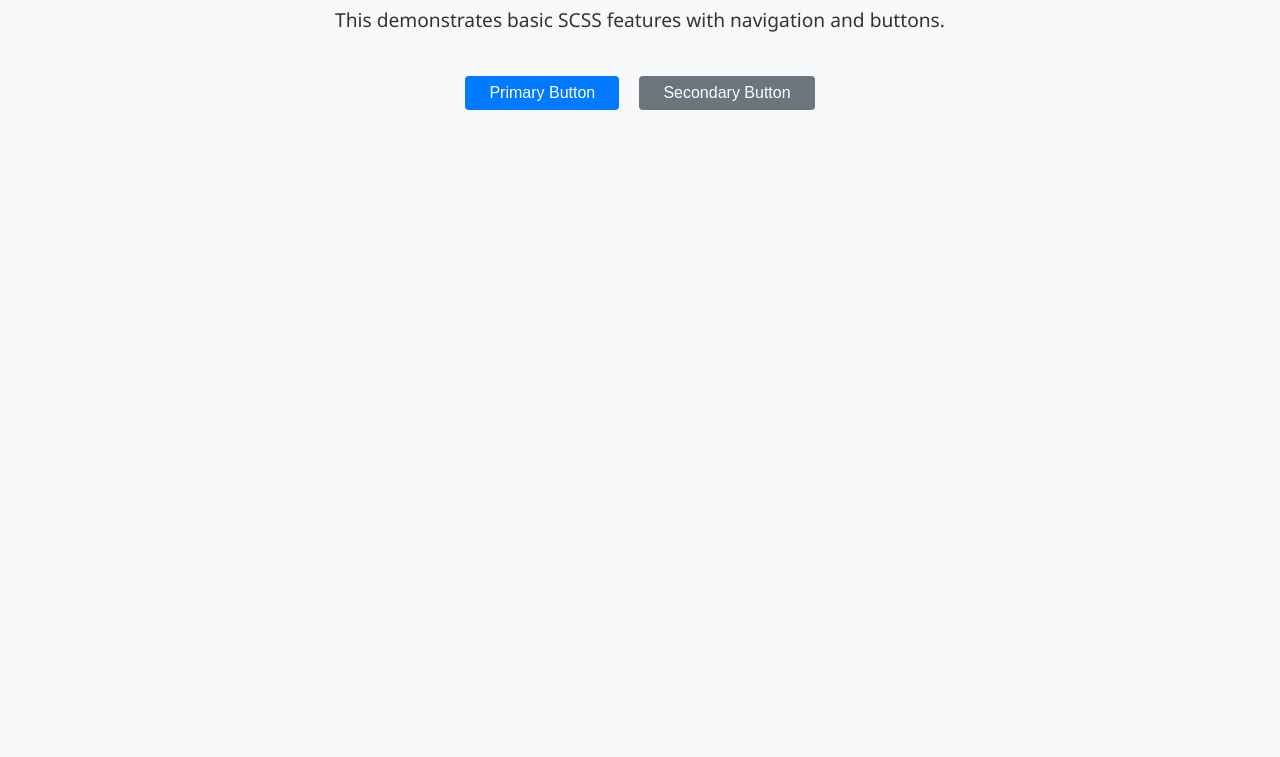
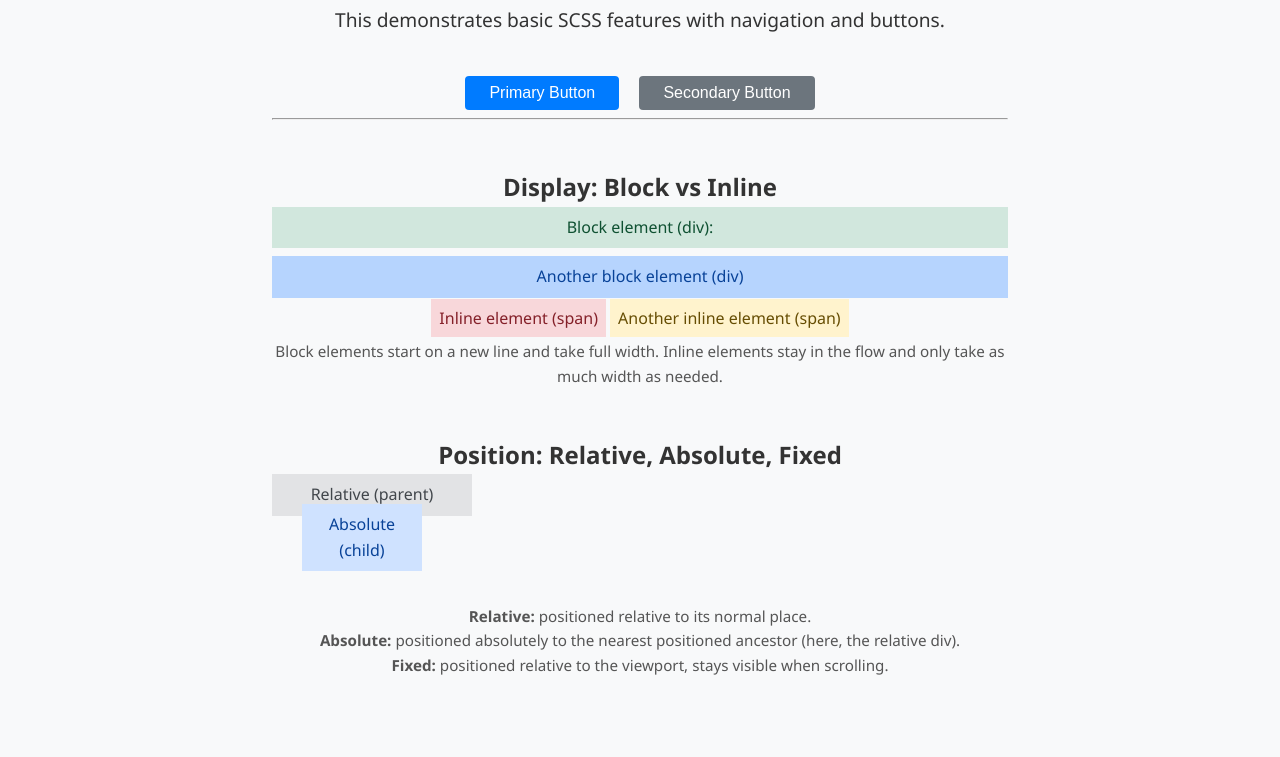
Before and after one commit to alexonaci/university-web-development-examples, a website: page 01-using-sass/index.html in a window 1280 px wide. Shown: the part 177-934 px from the top of the page. Before the commit the page ends 800 px from the top, so only its background shows below. Drawn offline with nearby package versions, Linux system fonts and the light colour scheme; files that its build step writes are made by us from their sources.

Commit message:
added examples

```diff
--- a/01-using-sass/index.html
+++ b/01-using-sass/index.html
@@ -24,6 +24,35 @@
             <button class="btn btn--primary">Primary Button</button>
             <button class="btn btn--secondary">Secondary Button</button>
         </div>
+
+        <hr>
+
+        <section style="margin: 3rem 0;">
+            <h2>Display: Block vs Inline</h2>
+            <div style="background: #d1e7dd; color: #0f5132; padding: 0.5rem; margin-bottom: 0.5rem;">Block element (div):</div>
+            <div style="background: #b6d4fe; color: #084298; padding: 0.5rem; margin-bottom: 0.5rem;">Another block element (div)</div>
+            <span style="background: #f8d7da; color: #842029; padding: 0.5rem;">Inline element (span)</span>
+            <span style="background: #fff3cd; color: #664d03; padding: 0.5rem;">Another inline element (span)</span>
+            <p style="margin-top: 0.5rem; font-size: 0.95rem; color: #555;">Block elements start on a new line and take full width. Inline elements stay in the flow and only take as much width as needed.</p>
+        </section>
+
+        <section style="margin: 3rem 0; position: relative; min-height: 200px;">
+            <h2>Position: Relative, Absolute, Fixed</h2>
+            <div style="background: #e2e3e5; color: #41464b; padding: 0.5rem; width: 200px; position: relative;">
+                Relative (parent)
+                <div style="background: #cfe2ff; color: #084298; padding: 0.5rem; width: 120px; position: absolute; top: 30px; left: 30px;">
+                    Absolute (child)
+                </div>
+            </div>
+            <div style="background: #f8d7da; color: #842029; padding: 0.5rem; width: 200px; position: fixed; top: 20px; right: 20px; z-index: 1000;">
+                Fixed (always in top-right corner)
+            </div>
+            <p style="margin-top: 5.5rem; font-size: 0.95rem; color: #555;">
+                <strong>Relative:</strong> positioned relative to its normal place.<br>
+                <strong>Absolute:</strong> positioned absolutely to the nearest positioned ancestor (here, the relative div).<br>
+                <strong>Fixed:</strong> positioned relative to the viewport, stays visible when scrolling.
+            </p>
+        </section>
     </main>
 </body>
 </html>
--- a/01-using-sass/src/scss/_variables.scss
+++ b/01-using-sass/src/scss/_variables.scss
@@ -1,5 +1,5 @@
-$primary-color: #007bff;
-$primary-hover: #0056b3;
+$primary-color: var(--main-text-color);
+$primary-hover: var(--main-bg-color);
 $secondary-color: #6c757d;
 $secondary-hover: #545b62;
 $nav-bg: #333;
@@ -15,3 +15,17 @@ $spacing-xl: 2rem;
 $border-radius: 4px;
 
 $transition-speed: 0.3s;
+
+
+/*
+* It's usually better to use CSS variables for theming.
+* They are easier to debug in the browser and can be changed dynamically.
+* Here are some example CSS variables for theming, attached on :root selector.
+
+* Example of javascript that chages a CSS variable (useful for dark/white mode toggling):
+* `document.documentElement.style.setProperty('--main-bg-color', 'white');`
+*/
+:root {
+    --main-bg-color: lightblue;
+    --main-text-color: #007bff;
+}
--- a/01-using-sass/src/scss/main.scss
+++ b/01-using-sass/src/scss/main.scss
@@ -76,7 +76,6 @@ body {
   }
 }
 
-// Button container
 .buttons {
   margin-top: $spacing-xl;
 }
--- /dev/null
+++ b/08-typescript-language-and-bundling/index.ts
@@ -0,0 +1,3 @@
+let test: number = 25;
+let alex: string = "Alex";
+let isCurrentlyStudent: boolean = true;
```
Also changed, not shown: 08-typescript-language-and-bundling/index.js (added, +17 -0 lines), 08-typescript-language-and-bundling/package.json (added, +16 -0 lines), 01-using-sass/README.md (added), 01-using-sass/src/scss/components/_buttons.scss (added), 1 other file.
